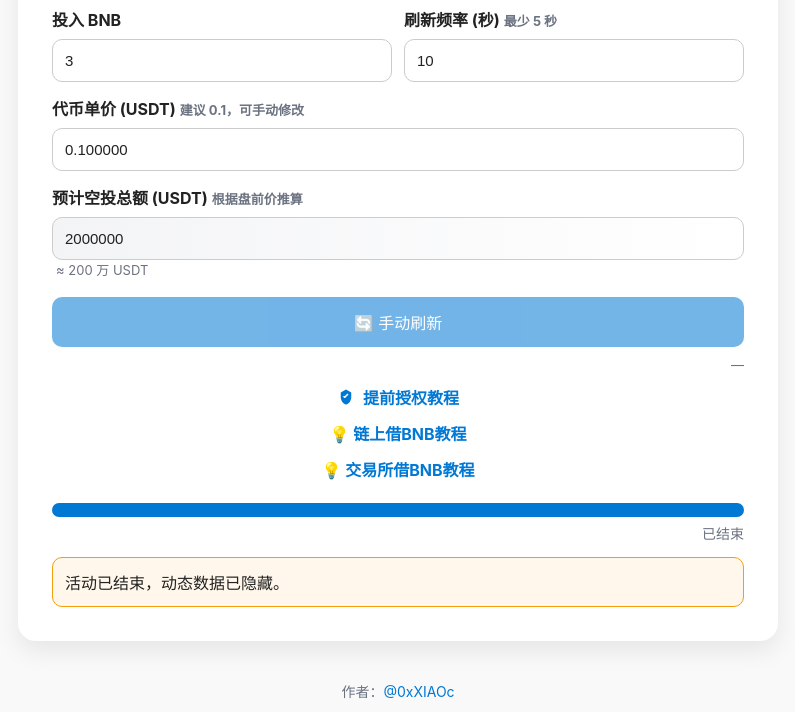
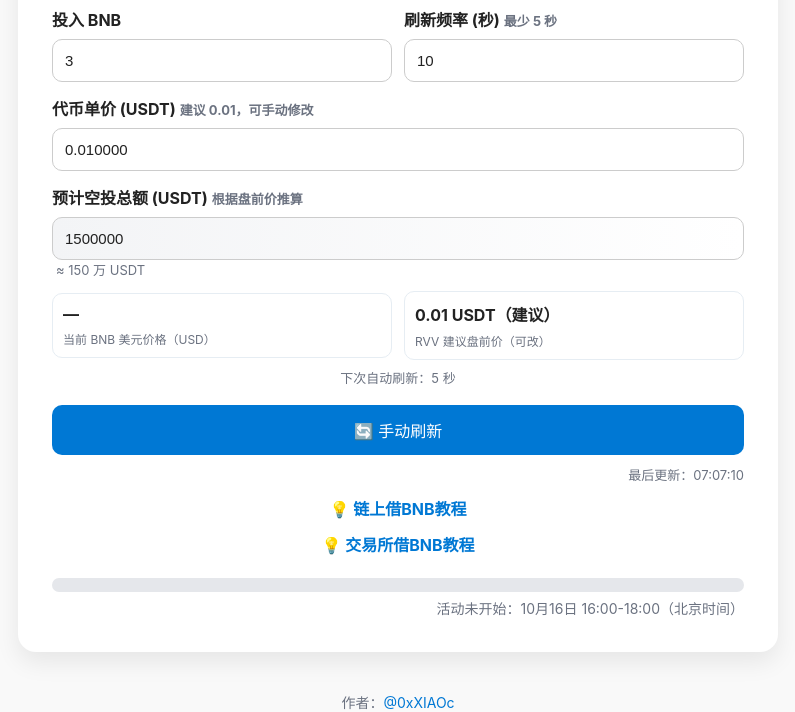
Before and after one commit to 7CCCCC21X/ido, a plain HTML site: page index.html in a window 1280 px wide. Shown: the part 124-836 px from the top of the page, without its empty margins (242-1037 px from the left). Drawn offline with Linux system fonts and the light colour scheme; no server answers.

Commit message:
Update index.html

```diff
--- a/index.html
+++ b/index.html
@@ -2,7 +2,7 @@
 <html lang="zh">
 <head>
     <meta charset="UTF-8">
-    <title>币安 Web3 钱包 第40 期 独家 TGE Lab (LAB)</title>
+    <title>币安 Web3 钱包  Pre-TGE (RVV）</title>
     <meta name="viewport" content="width=device-width,initial-scale=1.0">
     <meta name="color-scheme" content="light dark">
     <style>
@@ -71,10 +71,10 @@
 <body>
     <div class="container">
         <div id="errBanner" class="error-banner"></div>
-        <h2>币安 Web3 钱包 第40 期 独家 TGE Lab (LAB)</h2>
+        <h2>币安 Web3 钱包  Pre-TGE (RVV）</h2>
         <!-- 合约地址（隐藏，仅内部使用） -->
         <div class="subline">合约：<a id="contractLink" href="#" target="_blank" rel="noopener">—</a></div>
-        <input id="targetAddress" type="hidden" value="0x5029fA9818000abE8691B44B574079cc621afbA6">
+        <input id="targetAddress" type="hidden" value="0xea6d6f436078b870949235df75a045b6dc35e447">
 
         <div class="row">
             <div class="col">
@@ -87,14 +87,14 @@
             </div>
         </div>
 
-        <!-- 代币单价：给“建议价 0.1”，但允许手动修改 -->
-        <label>代币单价 (USDT)<span class="note">建议 0.1，可手动修改</span></label>
-        <input id="tokenPrice" type="number" step="0.000001" value="0.100000" min="0">
+        <!-- 代币单价：给“建议价 0.01”，但允许手动修改 -->
+        <label>代币单价 (USDT)<span class="note">建议 0.01，可手动修改</span></label>
+        <input id="tokenPrice" type="number" step="0.000001" value="0.010000" min="0">
 
         <!-- 预计空投总额：按单价 × 出售量自动推算（只读） -->
         <label>预计空投总额 (USDT)<span class="note">根据盘前价推算</span></label>
-        <input id="airdropUSD" type="number" step="1" value="2000000" readonly>
-        <div class="note" id="airdropFmt">≈ 200 万 USDT</div>
+        <input id="airdropUSD" type="number" step="1" value="1500000" readonly>
+        <div class="note" id="airdropFmt">≈ 150 万 USDT</div>
 
         <div class="priceBox" id="priceBox" aria-hidden="false">
             <div class="priceItem">
@@ -102,8 +102,8 @@
                 <div class="t">当前 BNB 美元价格（USD）</div>
             </div>
             <div class="priceItem">
-                <div class="v" id="labPriceV">0.100000 USDT（建议）</div>
-                <div class="t">LAB 建议盘前价（可改）</div>
+                <div class="v" id="labPriceV">0.010000 USDT（建议）</div>
+                <div class="t">RVV 建议盘前价（可改）</div>
             </div>
         </div>
 
@@ -112,16 +112,7 @@
         <button id="refreshBtn">🔄 手动刷新</button>
         <div class="updateHint" id="lastUpdateHint">—</div>
 
-        <!-- 教程：提前授权带 LOGO，保留两条借 BNB 教程 -->
-        <a class="tutorial-link tutorial-link--icon" href="https://x.com/0xXIAOc/status/1977978328146731092" target="_blank" rel="noopener">
-            <span class="ico" aria-hidden="true">
-                <svg viewBox="0 0 24 24" fill="currentColor" width="18" height="18" xmlns="http://www.w3.org/2000/svg" role="img" focusable="false">
-                    <path d="M12 2l7 4v6c0 5.2-3.7 9.7-7 10-3.3-.3-7-4.8-7-10V6l7-4z"/>
-                    <path d="M10.2 13.8l-2.2-2.2 1.4-1.4 0.8 0.8 3.8-3.8 1.4 1.4-4.6 4.6c-.2.2-.6.2-.8 0z" fill="#fff"/>
-                </svg>
-            </span>
-            提前授权教程
-        </a>
+        <!-- 删除了“提前授权教程”链接；保留两条借 BNB 教程 -->
         <a class="tutorial-link" href="https://x.com/0xXIAOc/status/1929136552757830056" target="_blank" rel="noopener">💡 链上借BNB教程</a>
         <a class="tutorial-link" href="https://x.com/0xXIAOc/status/1977584958295392288" target="_blank" rel="noopener">💡 交易所借BNB教程</a>
 
@@ -134,9 +125,9 @@
             <p>📦 当前地址 BNB 余额：<span class="highlight" id="bnbBalance">—</span></p>
             <p>🎯 募集目标：<span class="highlight" id="targetBNBShow">—</span> BNB</p>
             <p>🔥 超募倍数：<span class="highlight" id="multiplier">—</span></p>
-            <p>💰 出售代币数量：20,000,000 枚 LAB（占总供应量的 2%）</p><hr>
+            <p>💰 出售代币数量：150,000,000 RVV 代币（占总供应量的 1.5%）</p><hr>
             <p>🚀 你投入 <span class="highlight" id="userInput">—</span> BNB（占比 <span class="highlight" id="percent">—</span>%）<br>
-                可获得 <span class="success" id="tokenAmt">—</span> 枚 LAB ≈ <span class="success" id="usdValue">—</span></p>
+                可获得 <span class="success" id="tokenAmt">—</span> 枚 RVV ≈ <span class="success" id="usdValue">—</span></p>
             <p>💸 实际扣款：<span class="deduct" id="principalBNB">—</span> BNB ≈ <span class="deduct" id="principalUSD">—</span></p>
             <p>🔄 退回 BNB：<span class="refund" id="refundBNB">—</span> BNB</p>
         </div>
@@ -147,13 +138,13 @@
     <div class="footer">作者：<a href="https://x.com/0xXIAOc" target="_blank">@0xXIAOc</a></div>
 
     <script>
-        // ==== 配置（LAB 专场）====
+        // ==== 配置（RVV 专场）====
         const CONFIG = {
-            TOTAL_TARGET_BNB: 153.47,                 // 募集BNB数量
-            TOTAL_TOKENS: 20_000_000,                 // 出售代币数量（LAB）
-            // 时间：10月14日 17:30-19:30（北京时间，UTC+8）
-            START_TIME: new Date('2025-10-14T17:30:00+08:00'),
-            END_TIME:   new Date('2025-10-14T19:30:00+08:00'),
+            TOTAL_TARGET_BNB: 172.1,                  // 募集BNB数量
+            TOTAL_TOKENS: 150_000_000,                // 出售代币数量（RVV）
+            // 时间：10月16日 16:00-18:00（北京时间，UTC+8）
+            START_TIME: new Date('2025-10-16T16:00:00+08:00'),
+            END_TIME:   new Date('2025-10-16T18:00:00+08:00'),
             REFRESH_INTERVAL: 10_000,
             PRICE_CACHE_MS: 60_000,
             PRICE_APIS: [
@@ -166,7 +157,7 @@
                 'https://bsc-dataseed4.defibit.io/',
                 'https://bsc-dataseed1.ninicoin.io/'
             ],
-            SUGGESTED_LAB_PRICE: 0.1                   // 建议盘前价（可被手动覆盖）
+            SUGGESTED_LAB_PRICE: 0.01                  // 建议盘前价（可被手动覆盖）
         };
 
         // ==== DOM 快捷引用 ====
```
